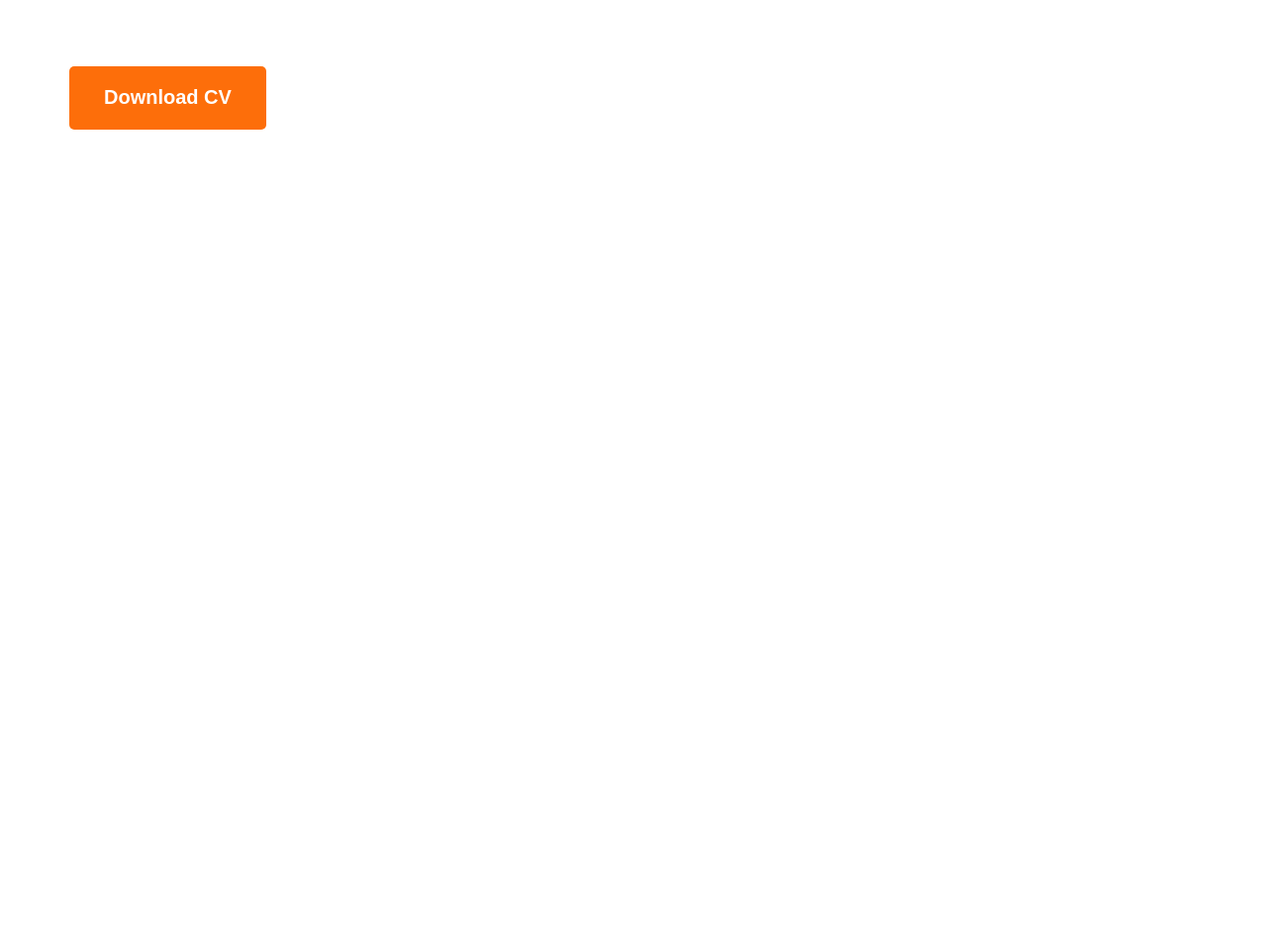
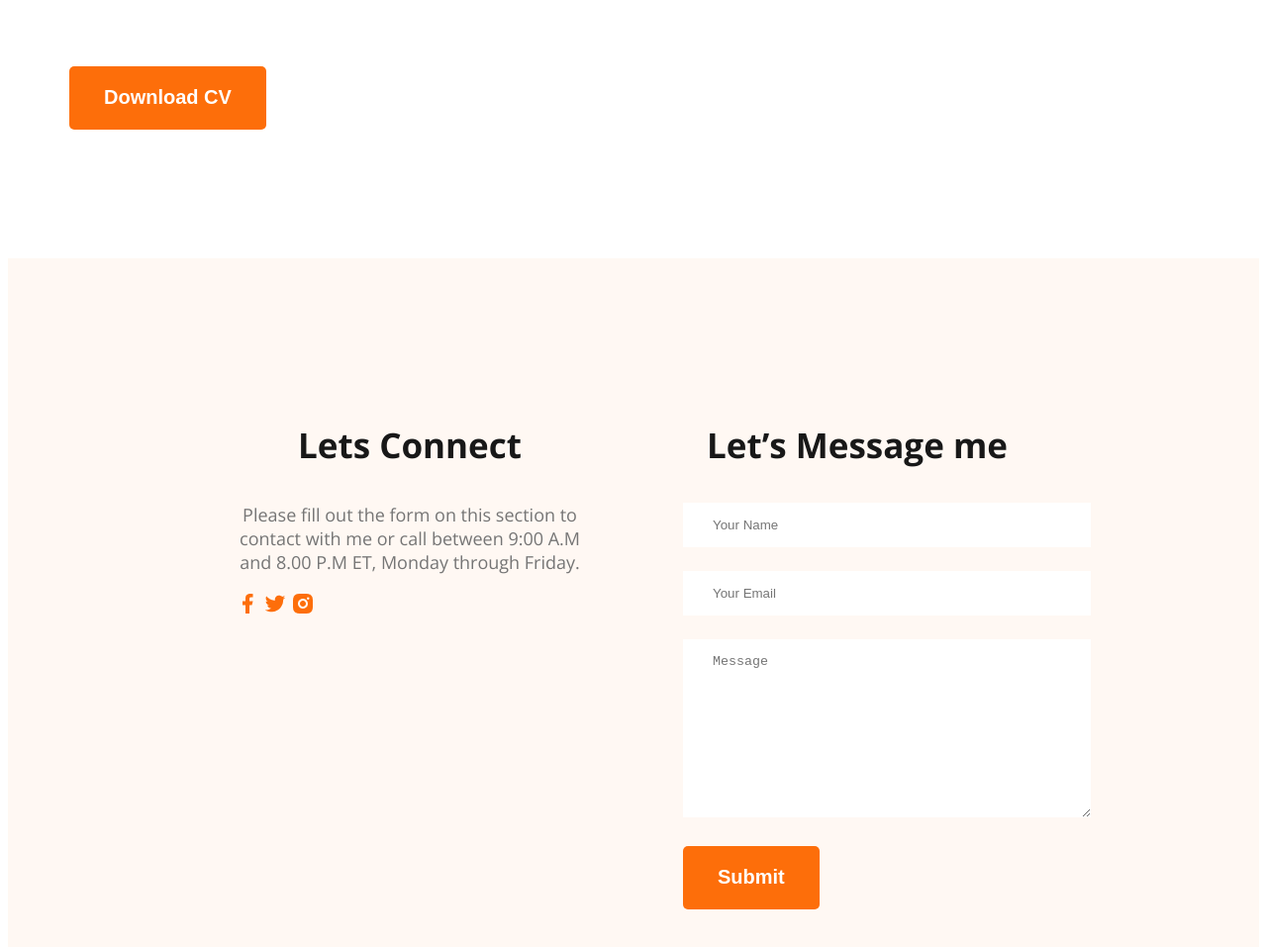
Before and after one commit to Utpal00007/webd-developer-portfolio, a plain HTML site: page index.html in a window 1280 px wide. Shown: the part 2960-3917 px from the top of the page at 99% size. Before the commit the page ends 3221 px from the top, so only its background shows below. Drawn offline with nearby package versions, Linux system fonts and the light colour scheme.

Commit message:
added footer  more styles

```diff
--- a/index.html
+++ b/index.html
@@ -138,7 +138,25 @@
 
              </section>
             </main>
-    <footer>
+    <footer class="secondary-bg">
+        <div class="footer-column">
+            <h3 class="section-title">Lets Connect</h3>
+            <p class="section-description">Please fill out the form on this section to contact with me or call between 9:00 A.M and 8.00 P.M ET, Monday through Friday.</p>
+            <div class="social-links">
+               <a href=""><img src="images/icons/facebook.png" alt=""></a>
+                <a href=""><img src="images/icons/twitter.png" alt=""></a>
+                <a href=""><img src="images/icons/insta.png" alt=""></a>
+            </div>
+        </div>
+        <div class="footer-column">
+            <h3 class="section-title">Let’s Message me</h3>
+            <form class="contact" action="">
+                <input type="text" placeholder="Your Name">
+                <input type="email" placeholder="Your Email" name="" id="">
+                <textarea name="" id="" cols="30" rows="10" placeholder="Message"></textarea>
+                <input class="btn-primary" type="submit" value="Submit">
+            </form>
+        </div>
 
     </footer>
 
--- a/styles/portfolio.css
+++ b/styles/portfolio.css
@@ -190,3 +190,22 @@ main section{
 .resume-download-cv{
     margin-top: 50px ;
 }
+
+/* Footer syles */
+footer{
+    display: flex;
+    gap: 100px;
+    background: #FFF8F3;
+    margin-top: 100px;
+    padding: 130px 230px;
+}
+.footer-column{
+    width: 50%;
+}
+
+input[type="text"], input[type="email"], textarea{
+    margin-bottom: 24px;
+    border: 0;
+    width: 100%;
+    padding: 15px 30px;
+}
```
